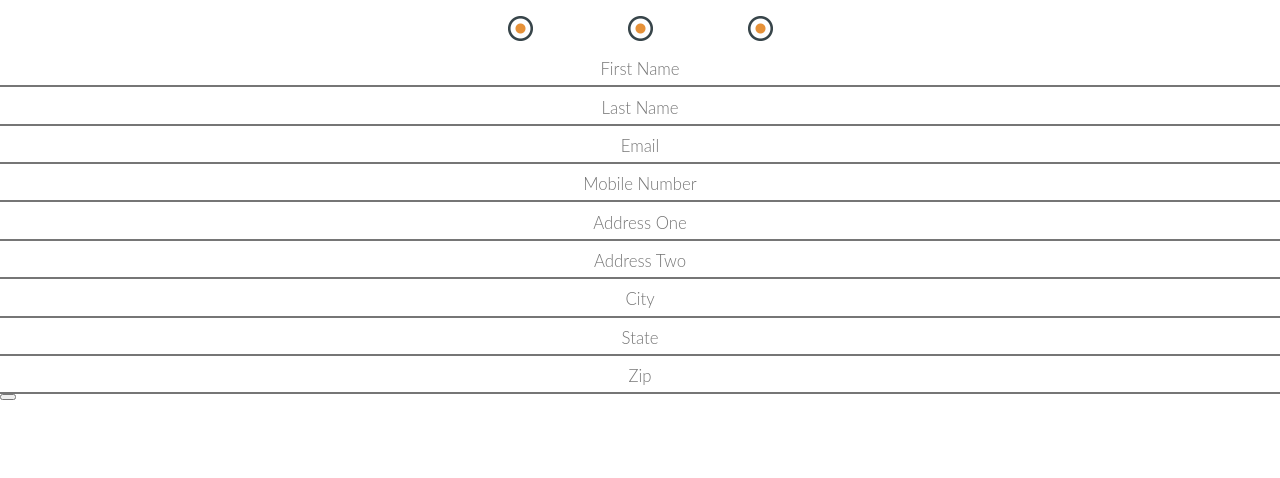
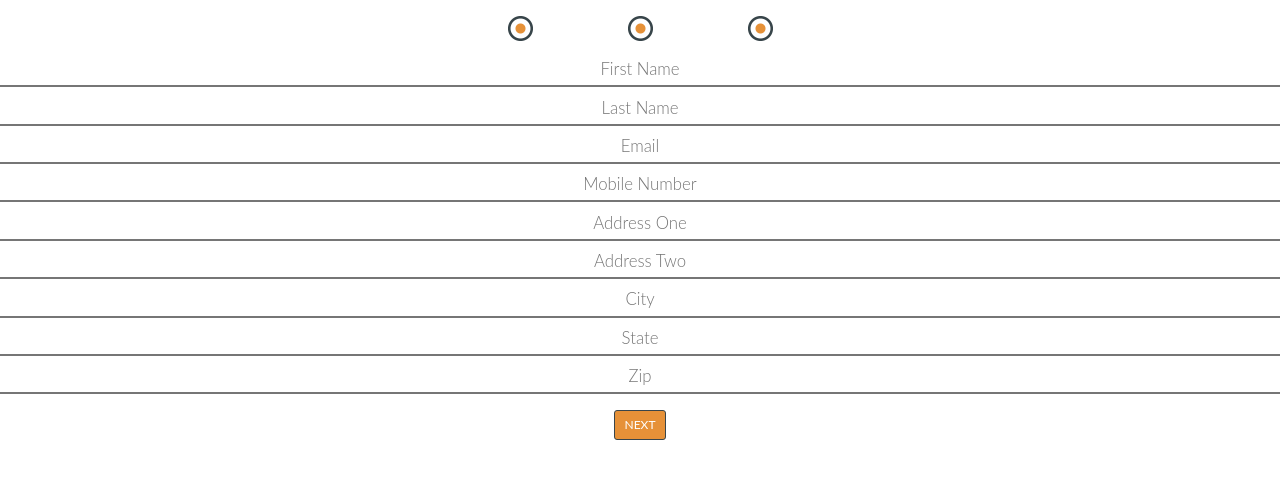
Before and after one commit to sullyintheseat/rideshare-web, a website: page wwwroot/index.html in a window 1280 px wide. Drawn offline with nearby package versions, Linux system fonts and the light colour scheme; files that its build step writes are made by us from their sources.

Commit message:
updating instructions

```diff
--- a/wwwroot/index.html
+++ b/wwwroot/index.html
@@ -23,13 +23,17 @@
         border-bottom: 1px solid rgb(230, 145, 56);
       }
       #stepper { text-align: center; margin-top:16px; margin-bottom: 8px;}
+      .btn-orange { background-color:  rgb(230, 145, 56); border-color: #38454b;}
     </style>
   </head>
   <body>
     <div id="registration">
+
       <div id="stepper">
         <img src="imgs/step-1.png" />
       </div>
+
+      <div id="step1">
           <input type=text placeholder="First Name" /><br />
           <input type=text placeholder="Last Name" /><br />
           <input type=text placeholder="Email" /><br />
@@ -39,9 +43,13 @@
           <input type=text placeholder="City" /><br />
           <input type=text placeholder="State" /><br />
           <input type=text placeholder="Zip" />
-      <p>
-        <button
-      </p>
+      </div>
+
+
+      <div style="Width:100%; text-align: center; margin-top:16px;">
+        <button class="btn btn-sm btn-primary btn-orange">NEXT</button>
+      </div>
+
     </div>
   </body>
 </html>
```
Also changed, not shown: README.md, cdn/style/custom.css (line endings or trailing spaces). Lines whose indentation alone changed are shown as unchanged.
